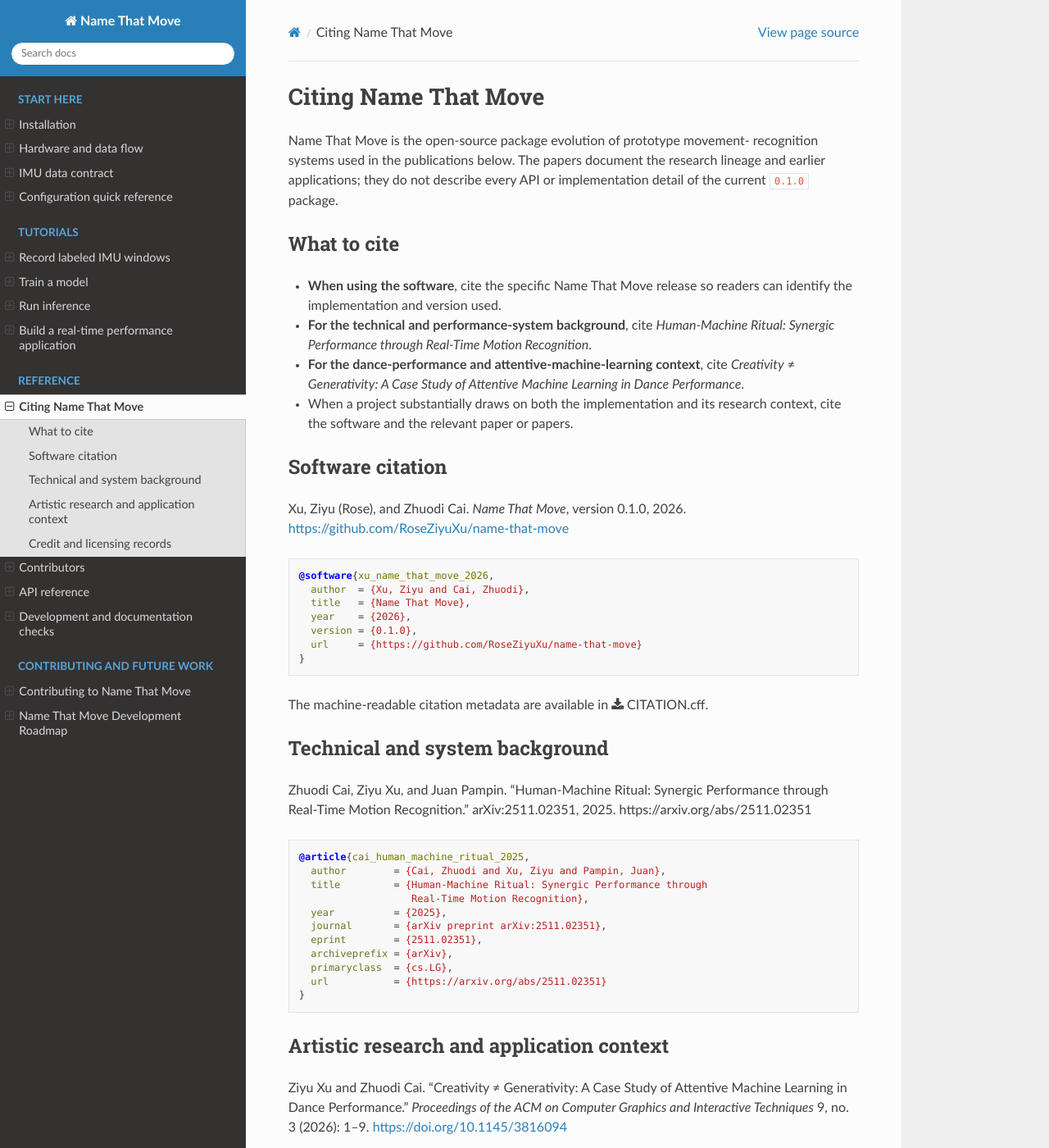
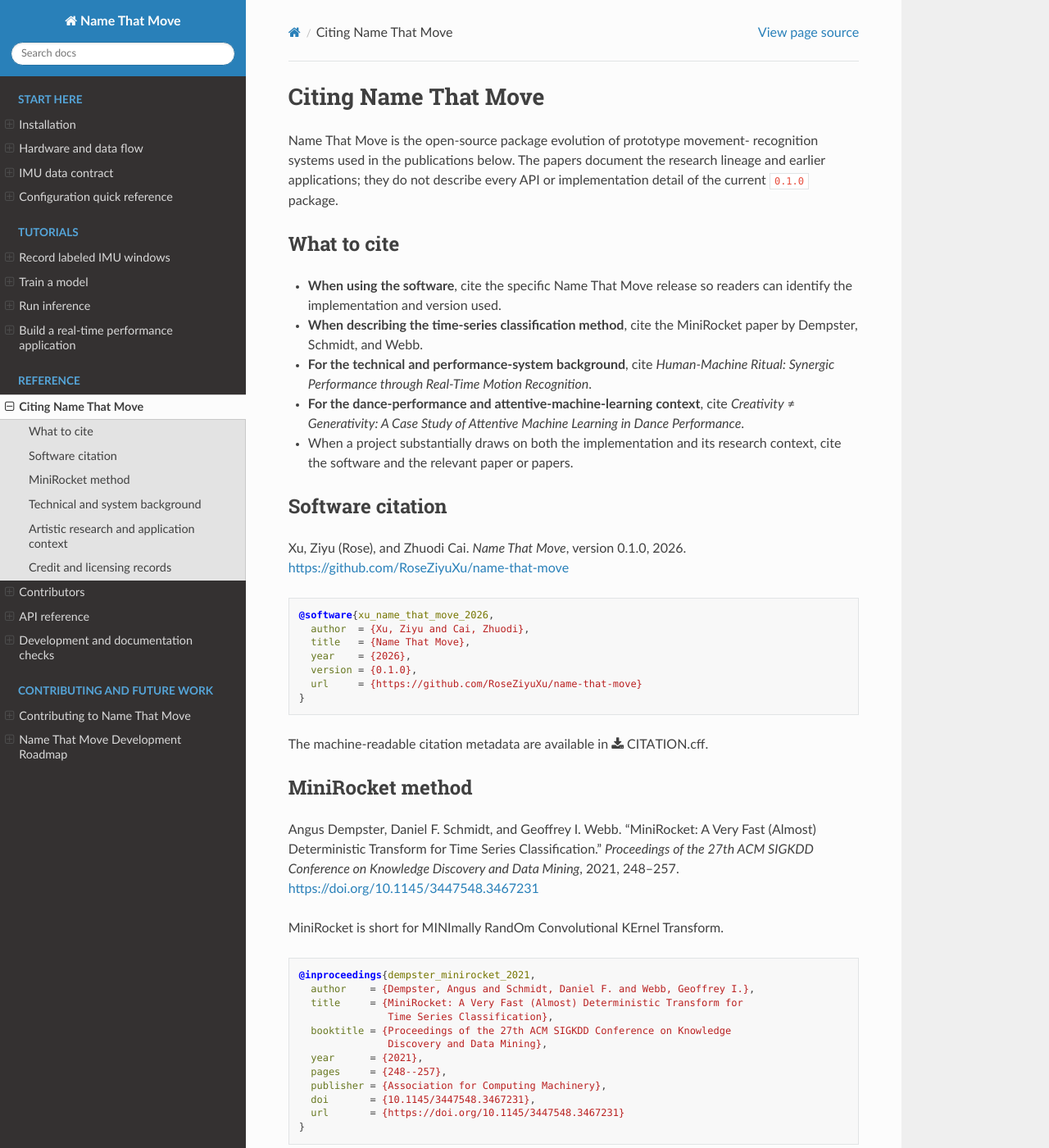
Before and after one commit to RoseZiyuXu/name-that-move, a Sphinx documentation site: the page built from docs/citing.rst, in a window 1280 px wide and 1400 px high. Shown: the whole window at 82% size. Built offline with Sphinx 7.4.7 and the Read the Docs theme 3.1.0, drawn with Linux system fonts in a browser that asks for light colours.

```diff
--- a/docs/citing.rst
+++ b/docs/citing.rst
@@ -11,6 +11,8 @@ What to cite
 
 * **When using the software**, cite the specific Name That Move release so
   readers can identify the implementation and version used.
+* **When describing the time-series classification method**, cite the
+  MiniRocket paper by Dempster, Schmidt, and Webb.
 * **For the technical and performance-system background**, cite
   *Human-Machine Ritual: Synergic Performance through Real-Time Motion
   Recognition*.
@@ -38,6 +40,31 @@ https://github.com/RoseZiyuXu/name-that-move
 
 The machine-readable citation metadata are available in
 :download:`CITATION.cff <../CITATION.cff>`.
+
+MiniRocket method
+-----------------
+
+Angus Dempster, Daniel F. Schmidt, and Geoffrey I. Webb. "MiniRocket: A Very
+Fast (Almost) Deterministic Transform for Time Series Classification."
+*Proceedings of the 27th ACM SIGKDD Conference on Knowledge Discovery and Data
+Mining*, 2021, 248–257. https://doi.org/10.1145/3447548.3467231
+
+MiniRocket is short for MINImally RandOm Convolutional KErnel Transform.
+
+.. code-block:: bibtex
+
+   @inproceedings{dempster_minirocket_2021,
+     author    = {Dempster, Angus and Schmidt, Daniel F. and Webb, Geoffrey I.},
+     title     = {MiniRocket: A Very Fast (Almost) Deterministic Transform for
+                  Time Series Classification},
+     booktitle = {Proceedings of the 27th ACM SIGKDD Conference on Knowledge
+                  Discovery and Data Mining},
+     year      = {2021},
+     pages     = {248--257},
+     publisher = {Association for Computing Machinery},
+     doi       = {10.1145/3447548.3467231},
+     url       = {https://doi.org/10.1145/3447548.3467231}
+   }
 
 Technical and system background
 -------------------------------
--- a/pyproject.toml
+++ b/pyproject.toml
@@ -5,7 +5,7 @@ build-backend = "hatchling.build"
 [project]
 name = "name-that-move"
 version = "0.1.0"
-description = "IMU motion classification for dance and interactive performance"
+description = "IMU-based motion classification for dance and interactive performance"
 readme = "README.md"
 requires-python = ">=3.9"
 license = { text = "MIT" }
@@ -19,7 +19,6 @@ keywords = [
     "interactive-performance",
 ]
 classifiers = [
-    "Development Status :: 3 - Alpha",
     "License :: OSI Approved :: MIT License",
     "Programming Language :: Python :: 3",
     "Programming Language :: Python :: 3.9",
```
Also changed, not shown: README.md (+6 -2 lines), ROADMAP.md (+5 -5 lines), docs/index.rst (+8 -4 lines).
